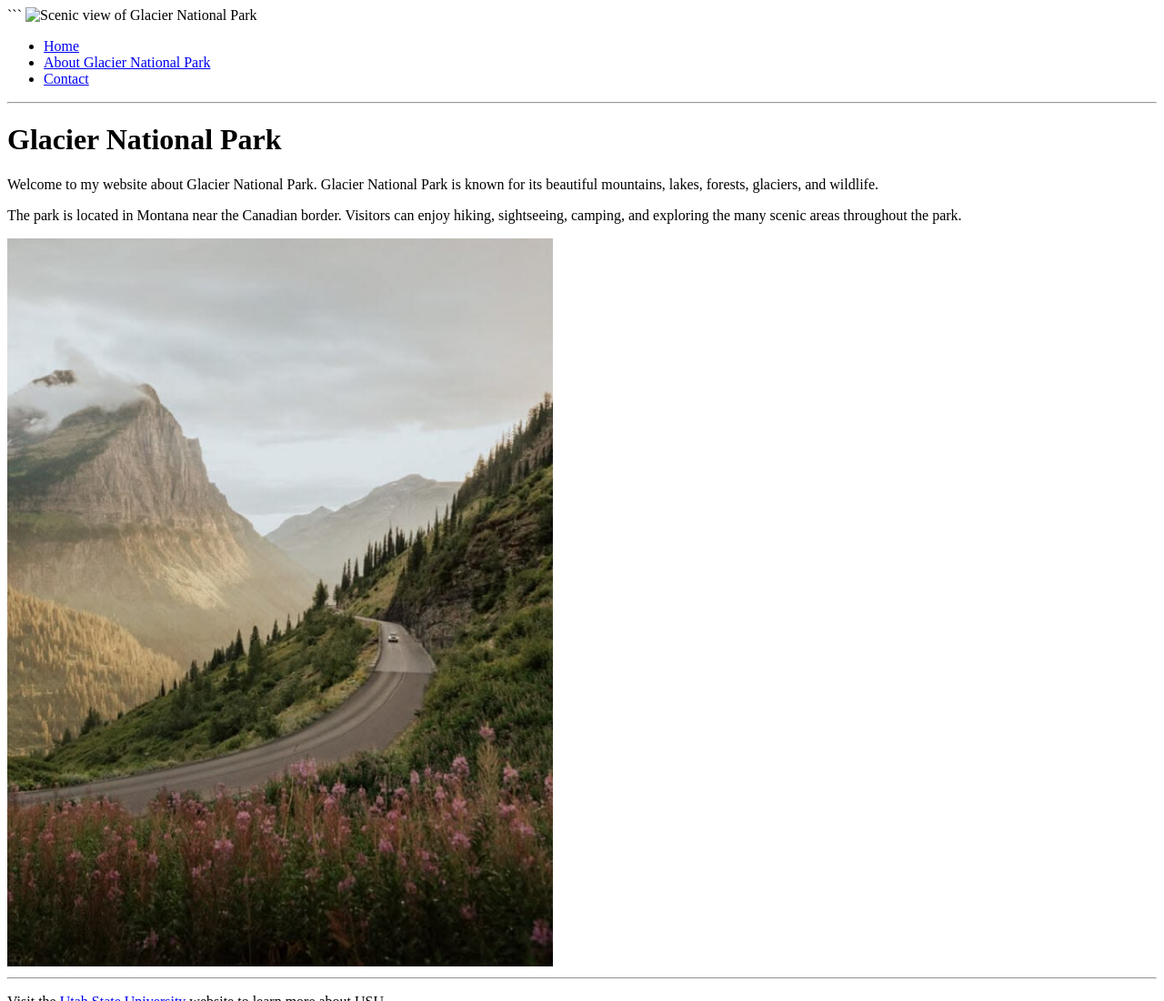
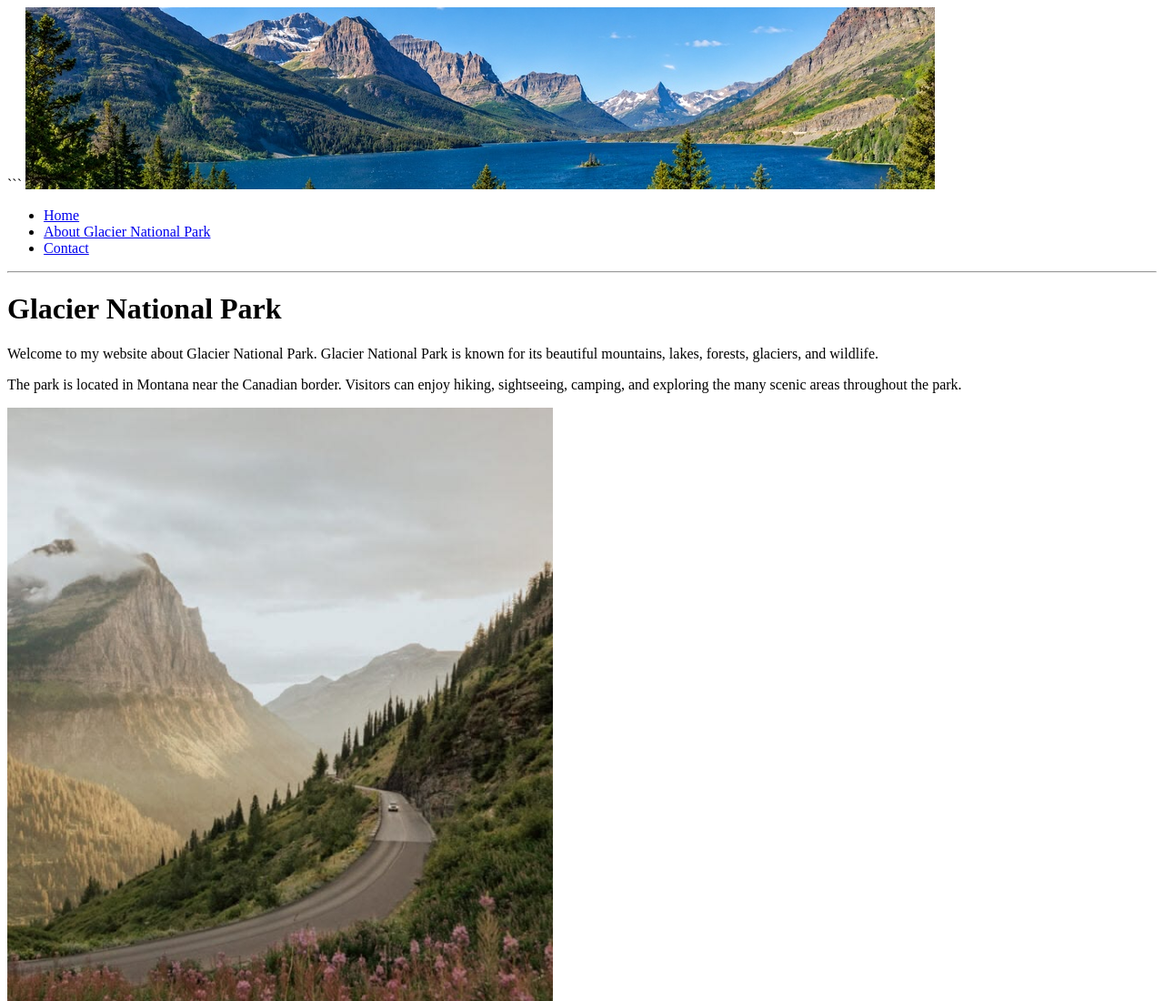
Before and after one commit to annienelson7/project2, a plain HTML site: page index.html in a window 1280 px wide. Shown: the top 1100 px of the page at 91% size. Drawn offline with Linux system fonts and the light colour scheme.

Commit message:
Update index.html

````diff
--- a/index.html
+++ b/index.html
@@ -8,7 +8,7 @@
 <body>
 
 ```
-<img src="glacier-banner.png" alt="Scenic view of Glacier National Park" width="1000" height="200">
+<img src="glacier-banner.jpg" alt="Scenic view of Glacier National Park" width="1000" height="200">
 
 <ul>
     <li><a href="index.html">Home</a></li>
````
